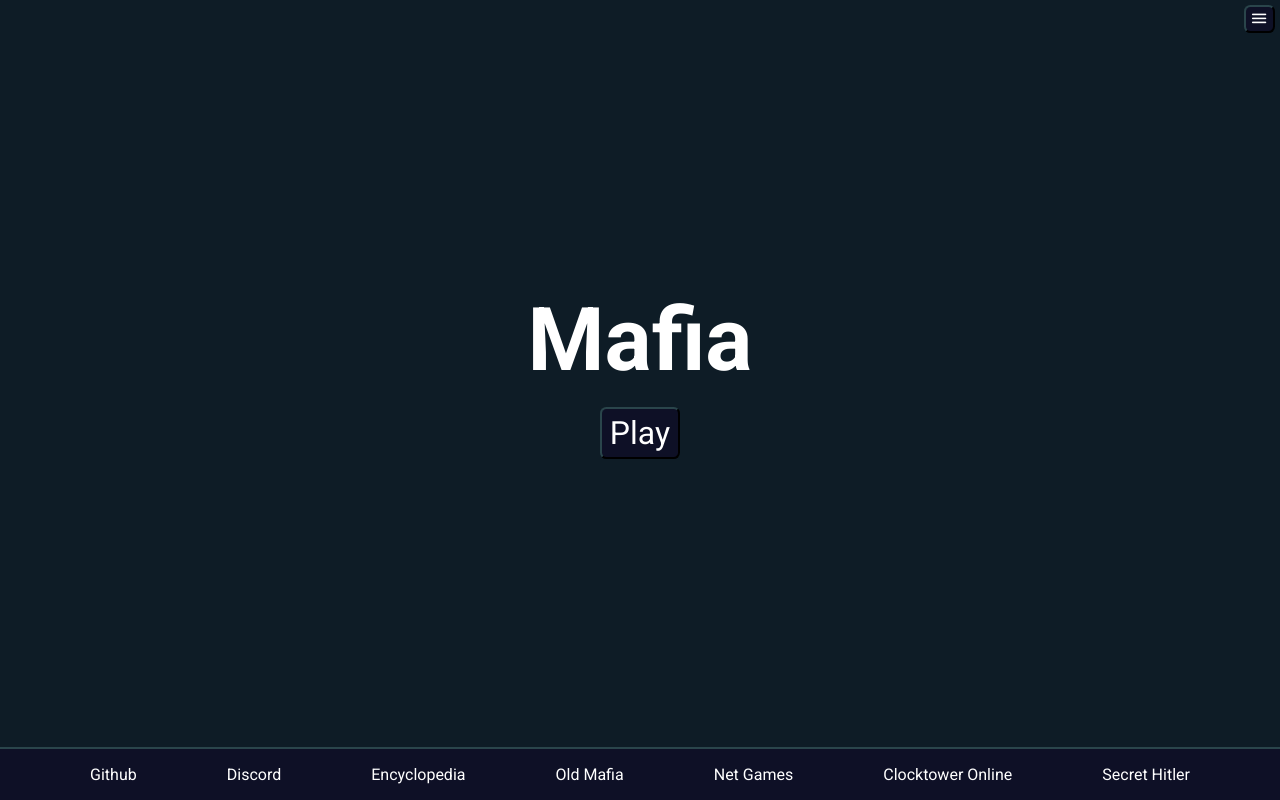
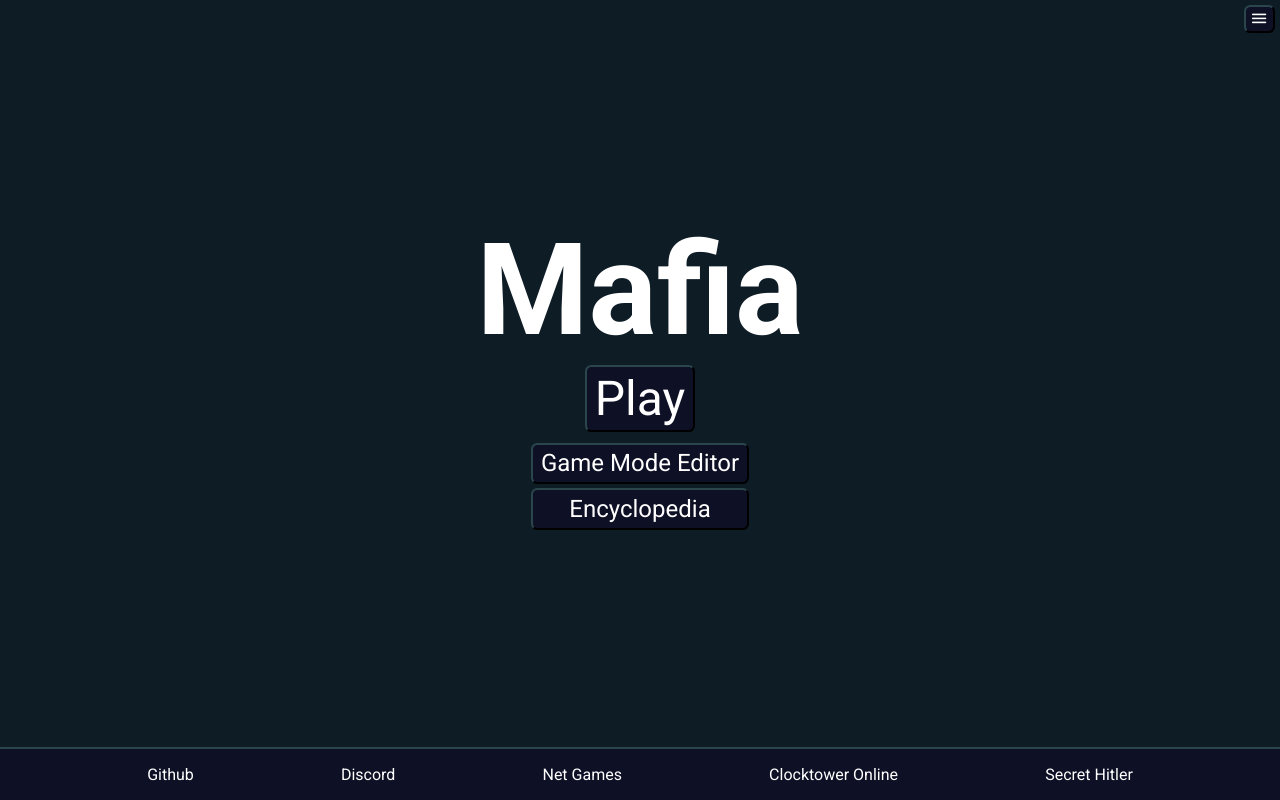
Before and after one commit to mafia-rust/mafia, a React (Create React App) app in the folder client/: page / in a window 1280 px wide. Built offline with nearby package versions, Linux system fonts and the light colour scheme.

Commit message:
cover card is bigger

```diff
--- a/client/src/components/gameModesEditor.css
+++ b/client/src/components/gameModesEditor.css
@@ -1,7 +1,8 @@
 .game-modes-editor {
     display: flex;
     flex-direction: column;
-    gap: 1rem;
+    gap: .5rem;
+    width: 100%;
 }
 
 .game-modes-editor > header {
@@ -30,7 +31,7 @@
     display: flex;
     flex-direction: row;
     flex-wrap: wrap;
-    gap: 2rem;
+    gap: 1rem;
     overflow-y: scroll;
     scrollbar-width: none;
 }
@@ -40,7 +41,7 @@
     flex-direction: column;
     flex-basis: 47%;
     flex-grow: 1;
-    gap: 1rem;
+    gap: .5rem;
     max-width: 100%;
 }
 
--- a/client/src/components/wiki.css
+++ b/client/src/components/wiki.css
@@ -30,7 +30,8 @@
 }
 .wiki-article {
     text-align: left;
-    height: max-content;
+    height: 100%;
+    width: 100%;
     overflow-y: auto;
 }
 /* Markdown */
@@ -98,6 +99,6 @@
     text-align: left;
 }
 .wiki-cover-card {
-    max-height: 40rem;
-    max-width: 50rem;
+    height: 100%;
+    width: 100%;
 }
--- a/client/src/menu/anchor.css
+++ b/client/src/menu/anchor.css
@@ -83,16 +83,15 @@
     border-right-color: black;
     border-bottom-color: black;
     overflow-y: hidden;
+    width: 100%;
+    height: 100%;
 }
 
 .anchor-cover-card-content {
     display: flex;
-    padding: 2rem;
-}
-
-.anchor-cover-card .anchor-cover-card-content > .wiki-article {
-    max-height: 30rem;
-    max-width: 50rem;
+    padding: 1.5rem;
+    width: 100%;
+    height: 100%;
 }
 
 .anchor-cover-card .close-button {
--- a/client/src/menu/main/StartMenu.tsx
+++ b/client/src/menu/main/StartMenu.tsx
@@ -9,6 +9,7 @@ import Anchor from "../Anchor";
 import StandaloneWiki from "./StandaloneWiki";
 import PlayMenu from "./PlayMenu";
 import LoadingScreen from "../LoadingScreen";
+import GameModesEditor from "../../components/GameModesEditor";
 
 type StartMenuProps = {
 }
@@ -28,11 +29,14 @@ export default class StartMenu extends React.Component<StartMenuProps, StartMenu
             <section id="main">
                 <h1>{translate("menu.start.title")}</h1>
 
-                <div>
                     <button onClick={()=>{this.connectButton()}}>
                         {translate("menu.start.button.play")}
                     </button>
+                <div>
+                    <button onClick={() => {Anchor.setCoverCard(<GameModesEditor/>)}}>{translate("menu.settings.gameSettingsEditor")}</button>
+                    <button onClick={()=>{Anchor.setContent(<StandaloneWiki/>)}}>{translate("menu.wiki.title")}</button>
                 </div>
+
             </section>
             {/* <section id="wiki">
                 <h2>{translate("menu.wiki.title")}</h2>
@@ -46,8 +50,6 @@ export default class StartMenu extends React.Component<StartMenuProps, StartMenu
                     <li><a href="https://discord.gg/Vxw7gFPfJj">Discord</a></li>
                     {/* eslint-disable no-script-url */}
                     {/* eslint-disable jsx-a11y/anchor-is-valid */}
-                    <li><a href="javascript:" onClick={()=>{Anchor.setContent(<StandaloneWiki/>)}}>{translate("menu.wiki.title")}</a></li>
-                    <li><a href="https://mafia-game-old.vercel.app/">Old Mafia</a></li>
                     <li><a href="https://netgames.io/games/">Net Games</a></li>
                     <li><a href="https://clocktower.online/">Clocktower Online</a></li>
                     <li><a href="https://secret-hitler.com/">Secret Hitler</a></li>
--- a/client/src/menu/main/startMenu.css
+++ b/client/src/menu/main/startMenu.css
@@ -24,17 +24,23 @@
 }
 
 .sm > main > section#main > div {
+    margin-top: .5rem;
     display: flex;
-    flex-direction: row;
+    flex-direction: column;
 }
 .sm > main > section#main > h1 {
-    font-size: 5.5rem;
+    font-size: 8rem;
+    padding: 0;
+    margin: 0;
 }
-
+.sm > main > section#main > button {
+    padding: 0.2rem 0.5rem;
+    margin: 0rem 0.5rem;
+    font-size: 3rem;
+}
 .sm > main > section#main > div > button {
     padding: 0.3rem 0.5rem;
-    margin: 0 0.5rem;
-    font-size: 2rem;
+    font-size: 1.5rem;
 }
 
 .sm > main > section#main {
@@ -42,17 +48,9 @@
     min-height: 40vh;
 }
 
-.sm > main > section#wiki {
-    width: 35%;
-}
-
-.sm > main > section#wiki .wiki-search {
-    max-height: 40vh;
-}
-
 .sm > main > section > h1 {
     width: 100%;
-    font-size: 4.5rem;
+    font-size: 8rem;
     padding-bottom: 1rem;
 }
 
```
